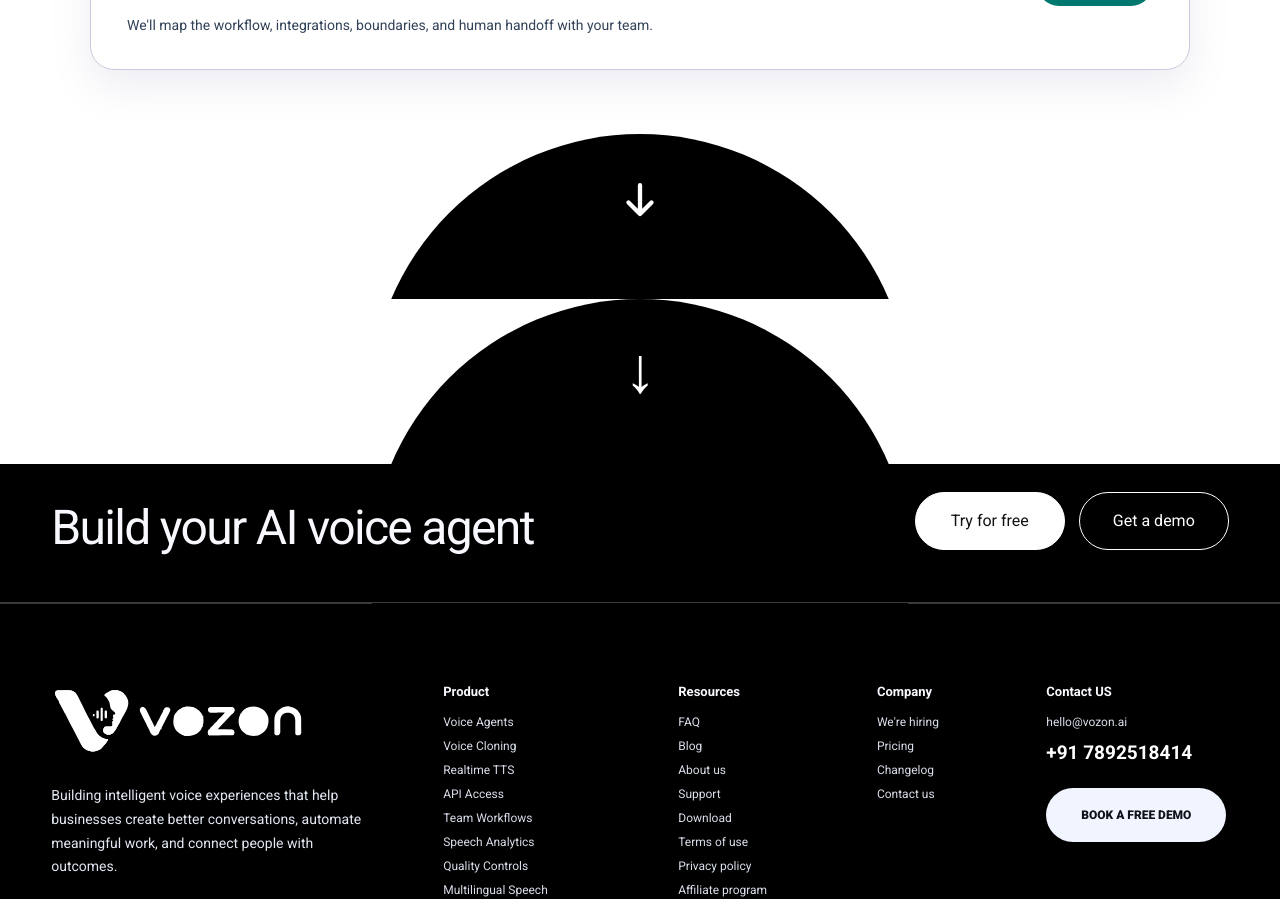
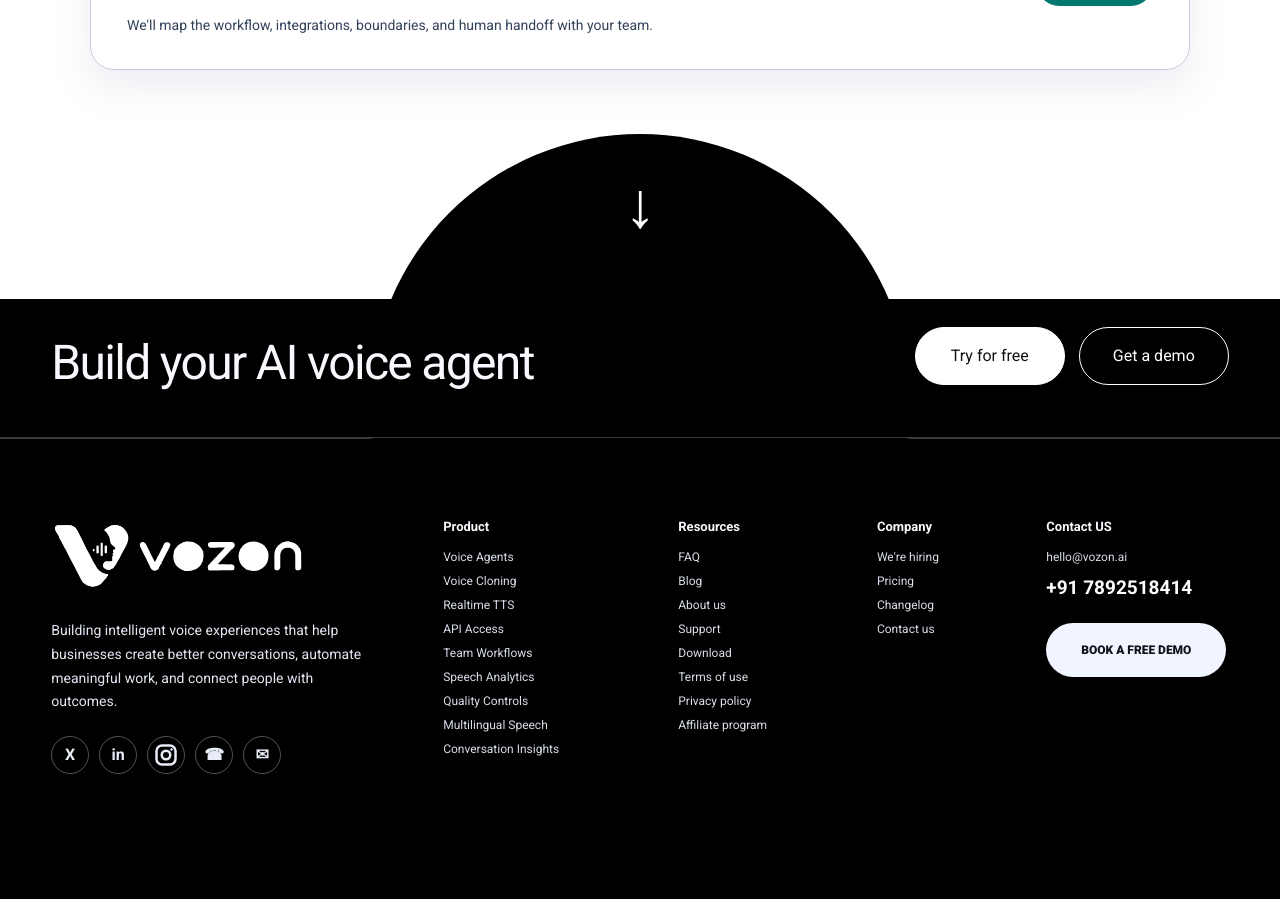
Before and after one commit to zarvistechnologies-design/AI-Voice-platform, a Next.js app in the folder frontend/: page /business/customer-support in a window 1280 px wide. Shown: the part 5100-5999 px from the top of the page. Built offline with nearby package versions, Linux system fonts and the light colour scheme.

Commit message:
Polish contact form and solution footer

```diff
--- a/frontend/src/components/contact/ContactExperience.tsx
+++ b/frontend/src/components/contact/ContactExperience.tsx
@@ -5,7 +5,7 @@ import { FormEvent, useEffect, useRef, useState } from "react";
 
 import { API_URL } from "@/lib/apiBase";
 
-const salesEmail = "[hello@vozon.ai](mailto:hello@vozon.ai)";
+const salesEmail = "hello@vozon.ai";
 
 type IconName =
 | "arrow"
@@ -264,8 +264,8 @@ Home </Link>
           onSubmit={handleSubmit}
         >
           <div className="mb-6 flex items-center gap-4 border-b border-slate-200 pb-5 lg:mb-5 lg:pb-4">
-            <span className="grid size-13 shrink-0 place-items-center rounded-2xl bg-gradient-to-br from-teal-500 to-cyan-500 text-black shadow-[0_12px_30px_rgba(13,148,136,0.2)] lg:size-11 lg:rounded-xl">
-              <Icon className="size-6" name="send" />
+            <span className="grid size-13 shrink-0 place-items-center rounded-2xl border border-teal-200 bg-teal-50 shadow-[0_12px_30px_rgba(17,135,120,0.14)] lg:size-11 lg:rounded-xl">
+              <Icon className="size-6 text-[#118778]" name="send" />
             </span>
 
             <div>
--- a/frontend/src/components/layout/SolutionExperienceTemplate.tsx
+++ b/frontend/src/components/layout/SolutionExperienceTemplate.tsx
@@ -193,24 +193,14 @@ export function SolutionExperienceTemplate({ content }: { content: SolutionExper
         </section>
 
         <section className="bg-white px-5 pb-14 pt-5 sm:px-8 lg:pb-16"><div className="mx-auto grid max-w-[1100px] gap-5 rounded-[24px] border border-[#cfc7df] bg-white px-6 py-8 shadow-[0_16px_42px_rgba(109,106,156,.12)] sm:px-9 lg:grid-cols-[1fr_auto] lg:items-center"><div><Label>Ready when you are</Label><h2 className="mt-2.5 text-[clamp(1.6rem,2.3vw,2.1rem)] font-semibold tracking-[-0.04em]">Bring us the {content.title.toLowerCase()} call you want to improve.</h2><p className="mt-3 text-sm leading-6 text-slate-700">We&apos;ll map the workflow, integrations, boundaries, and human handoff with your team.</p></div><Link className="inline-flex min-h-11 w-fit items-center rounded-full bg-teal-700 px-6 text-sm font-bold text-white hover:bg-teal-800" href={`/contact?solution=${content.id}`}>Contact us</Link></div></section>
-        <section aria-hidden="true" className="solution-footer-cap">
-          <div className="solution-footer-cap-circle">
-            <svg className="solution-footer-cap-arrow" fill="none" viewBox="0 0 32 32">
-              <path d="M16 5v20M8 17l8 8 8-8" stroke="currentColor" strokeLinecap="round" strokeLinejoin="round" strokeWidth="3" />
-            </svg>
-          </div>
-        </section>
       </main>
 
       <style>{`
-        .solution-shared > section:not(:first-child):not(:nth-last-child(-n+2)) { padding-block: 2rem; }
-        @media (min-width:640px) { .solution-shared > section:not(:first-child):not(:nth-last-child(-n+2)) { padding-block: 2.5rem; } }
-        @media (min-width:1024px) { .solution-shared > section:not(:first-child):not(:nth-last-child(-n+2)) { padding-block: 3rem; } }
+        .solution-shared > section:not(:first-child):not(:last-child) { padding-block: 2rem; }
+        @media (min-width:640px) { .solution-shared > section:not(:first-child):not(:last-child) { padding-block: 2.5rem; } }
+        @media (min-width:1024px) { .solution-shared > section:not(:first-child):not(:last-child) { padding-block: 3rem; } }
         .solution-hero-image { display:block; background:#fff; opacity:.98; filter:saturate(.96) contrast(.98) drop-shadow(0 24px 34px rgba(15,118,110,.12)); transform:scale(1.08) translate(3%,-1.5%); transform-origin:right bottom; mix-blend-mode:multiply; mask-image:radial-gradient(ellipse 82% 90% at 62% 50%,#000 66%,rgba(0,0,0,.9) 76%,rgba(0,0,0,.45) 86%,transparent 100%); -webkit-mask-image:radial-gradient(ellipse 82% 90% at 62% 50%,#000 66%,rgba(0,0,0,.9) 76%,rgba(0,0,0,.45) 86%,transparent 100%); }
         .solution-feature-image { display:block; background:#fff; z-index:1; opacity:.98; filter:saturate(.96) contrast(.98) drop-shadow(0 24px 34px rgba(15,118,110,.12)); transform:scale(1.02); transform-origin:center bottom; mix-blend-mode:multiply; mask-image:linear-gradient(to bottom,#000 0%,#000 80%,rgba(0,0,0,.92) 87%,transparent 100%); -webkit-mask-image:linear-gradient(to bottom,#000 0%,#000 80%,rgba(0,0,0,.92) 87%,transparent 100%); }
-        .solution-footer-cap { position:relative; height:165px; overflow:hidden; background:#fff; }
-        .solution-footer-cap-circle { position:absolute; bottom:-375px; left:50%; display:flex; width:540px; height:540px; transform:translateX(-50%); justify-content:center; border-radius:50%; background:#000; padding-top:44px; color:#fff; }
-        .solution-footer-cap-arrow { width:46px; height:46px; }
         .solution-marquee { animation:solution-marquee 30s linear infinite; will-change:transform; }
         .solution-marquee:hover { animation-play-state:paused; }
         .solution-reveal { animation:solution-rise .7s cubic-bezier(.2,.75,.3,1) both; }
```
